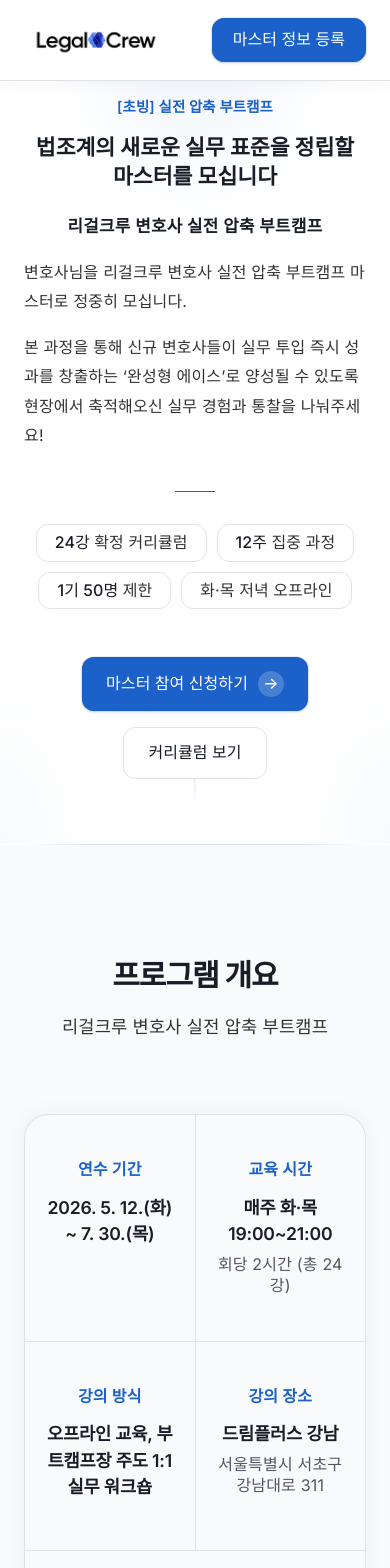
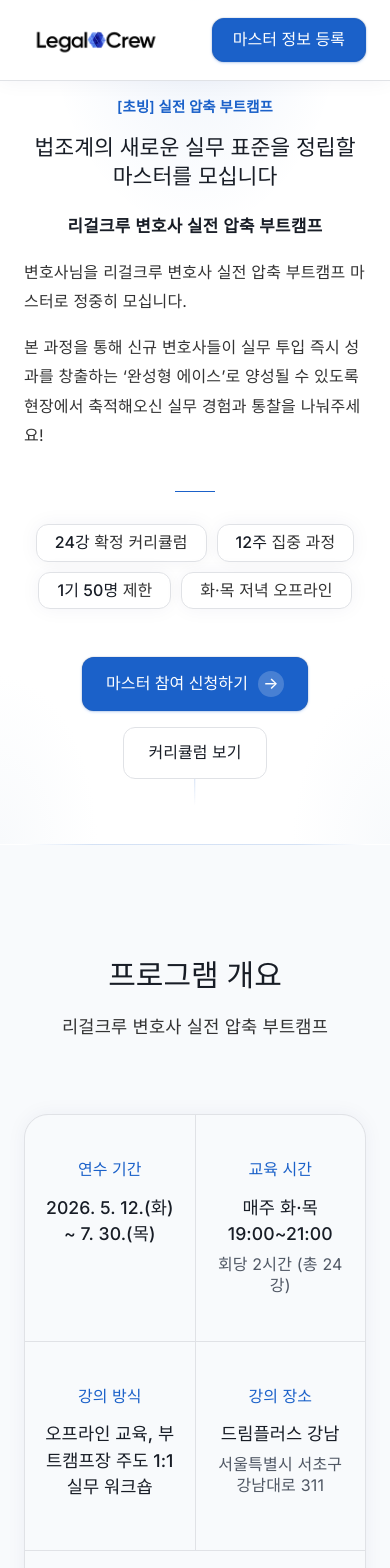
Before and after one commit to LegalEduc/EDUTeaser, a Next.js app: page / in a window 390 px wide. Shown: the top 1568 px of the page. Built offline with nearby package versions, Linux system fonts and the light colour scheme; no server answers.

Commit message:
모바일 최적화 검수

```diff
--- a/src/app/globals.css
+++ b/src/app/globals.css
@@ -13,6 +13,9 @@
   --theme_text-weak: rgba(4, 14, 32, 0.69);
   --theme_success-text: #006400;
   --theme_shadow-blue: rgba(45, 127, 249, 0.28);
+  --theme_button-text-spotlight: rgba(249, 252, 255, 0.97);
+  --theme_button-text-secondary-active: rgba(7, 12, 20, 0.82);
+  --theme_mid-blue: #254fad;
 
   --color-white: #ffffff;
   --color-cream: #ffffff;
@@ -38,7 +41,9 @@
 
   --color-muted: rgba(255, 255, 255, 0.45);
 
-  --font-sans: "Inter", "Noto Sans KR", -apple-system, BlinkMacSystemFont, "Segoe UI",
+  --font-sans: "Haas", "Haas Grot Text R Web", "Inter", "Noto Sans KR", -apple-system, BlinkMacSystemFont, "Segoe UI",
+    Roboto, sans-serif;
+  --font-display: "Haas Groot Disp", "Haas", "Inter", "Noto Sans KR", -apple-system, BlinkMacSystemFont, "Segoe UI",
     Roboto, sans-serif;
   --font-serif: "Noto Sans KR", serif;
   --font-logo: "Cormorant Garamond", serif;
@@ -67,8 +72,8 @@
   }
 
   .font-heading {
-    font-family: var(--font-sans);
-    letter-spacing: 0.02em;
+    font-family: var(--font-display);
+    letter-spacing: 0;
   }
 
   .font-pretendard {
@@ -85,6 +90,17 @@
 
   .shadow-airtable-soft {
     box-shadow: rgba(15, 48, 106, 0.05) 0 0 20px;
+  }
+
+  button {
+    border-radius: 12px;
+    letter-spacing: 0.08px;
+  }
+
+  input,
+  textarea,
+  select {
+    letter-spacing: 0.08px;
   }
 }
 
--- a/src/components/teaser/Curriculum.tsx
+++ b/src/components/teaser/Curriculum.tsx
@@ -47,7 +47,7 @@
             <span className="h-[5px] w-[5px] shrink-0 rounded-full bg-gold" />
             커리큘럼
           </span>
-          <h2 className="text-[clamp(32px,4.5vw,56px)] font-bold leading-[1.25] tracking-normal text-ink">
+          <h2 className="font-heading text-[clamp(32px,4.5vw,56px)] font-medium leading-[1.25] tracking-normal text-ink">
             24강
             <br />
             커리큘럼 · 강사진
--- a/src/components/teaser/Footer.tsx
+++ b/src/components/teaser/Footer.tsx
@@ -2,10 +2,10 @@
 
 export default function Footer() {
   return (
-    <footer className="bg-ink py-14 px-[clamp(24px,5vw,64px)]">
+    <footer className="bg-white py-14 px-[clamp(24px,5vw,64px)] border-t border-cream-dark">
       <div className="max-w-[1080px] mx-auto">
         {/* 상단: 로고 + 연락처 */}
-        <div className="flex flex-col md:flex-row items-start justify-between pb-10 border-b border-white/7 gap-10">
+        <div className="flex flex-col md:flex-row items-start justify-between pb-10 border-b border-cream-dark gap-10">
           <div>
             <a
               href="#"
@@ -19,7 +19,7 @@
                 style={{ backgroundColor: "transparent" }}
               />
             </a>
-            <p className="text-[1rem] text-white/30 font-light tracking-[0.5px] mt-2">
+            <p className="text-[1rem] text-slate-light font-light tracking-[0.18px] mt-2">
               리걸크루 변호사 실전 압축 부트캠프
             </p>
           </div>
@@ -27,9 +27,9 @@
             <p className="text-[1rem] font-medium tracking-[3px] uppercase text-gold mb-2.5">
               문의
             </p>
-            <p className="text-[1.05rem] font-medium text-white mb-1">강선민 기획이사</p>
-            <div className="text-[1rem] text-white/35 font-light leading-[1.7]">
-              <a href="mailto:contact@legalcrew.co.kr" className="text-white/35 no-underline hover:text-gold transition-colors">
+            <p className="text-[1.05rem] font-medium text-ink mb-1">강선민 기획이사</p>
+            <div className="text-[1rem] text-slate-light font-light leading-[1.7]">
+              <a href="mailto:contact@legalcrew.co.kr" className="text-slate-light no-underline hover:text-gold transition-colors">
                 contact@legalcrew.co.kr
               </a>
               <br />
@@ -40,7 +40,7 @@
 
         {/* 하단: 카피라이트 */}
         <div className="flex items-center justify-between pt-7 flex-wrap gap-4">
-          <p className="text-[1rem] text-white/20 font-light">
+          <p className="text-[1rem] text-slate-light font-light">
             &copy; 2026{" "}
             <a
               href="https://www.legalcrew.co.kr"
--- a/src/components/teaser/Hero.tsx
+++ b/src/components/teaser/Hero.tsx
@@ -33,7 +33,7 @@
         </p>
 
         <h1
-          className="text-[clamp(1.35rem,4.2vw,2.35rem)] font-bold text-ink leading-[1.35] tracking-normal mb-6"
+          className="font-heading text-[clamp(1.35rem,4.2vw,2.35rem)] font-medium text-ink leading-[1.35] tracking-normal mb-6"
           style={{ animation: "fadeUp 1s cubic-bezier(0.22,1,0.36,1) 0.5s both" }}
         >
           법조계의 새로운 실무 표준을 정립할
@@ -78,7 +78,7 @@
           ].map((chip, i) => (
             <span
               key={i}
-              className="text-[1rem] font-normal text-slate border border-cream-dark bg-white rounded-[12px] py-[7px] px-[18px] tracking-[0.08px] transition-all duration-300 hover:border-gold/35 hover:text-ink"
+              className="text-[1rem] font-normal text-slate border border-cream-dark bg-white rounded-[12px] py-[7px] px-[18px] tracking-[0.08px] transition-all duration-300 hover:border-gold/35 hover:text-ink shadow-airtable-soft"
             >
               {chip.strong && (
                 <strong className="text-ink font-medium">{chip.strong} </strong>
--- a/src/components/teaser/Overview.tsx
+++ b/src/components/teaser/Overview.tsx
@@ -39,7 +39,7 @@
     <section className="bg-cream-mid py-[clamp(100px,12vw,160px)]">
       <div className="max-w-[1080px] mx-auto px-[clamp(24px,5vw,64px)]">
         <div ref={headerRef} className="reveal text-center mb-[72px]">
-          <h2 className="text-[clamp(30px,4vw,48px)] font-bold text-ink leading-[1.25] tracking-[-0.035em] mt-3">
+          <h2 className="font-heading text-[clamp(30px,4vw,48px)] font-medium text-ink leading-[1.25] tracking-normal mt-3">
             프로그램 개요
           </h2>
           <p className="mt-4 text-[1.1rem] text-slate font-normal leading-[1.8] tracking-[0.18px]">
@@ -58,10 +58,10 @@
                 idx === 4 ? "col-span-2 md:col-span-1" : ""
               }`}
             >
-              <p className="text-[1rem] font-semibold tracking-[0.12px] uppercase text-gold mb-3.5">
+              <p className="text-[1rem] font-medium tracking-[0.12px] uppercase text-gold mb-3.5">
                 {item.label}
               </p>
-              <p className="text-[1.1rem] font-semibold text-ink leading-[1.5] mb-1.5 tracking-[-0.01em]">
+              <p className="text-[1.1rem] font-medium text-ink leading-[1.5] mb-1.5 tracking-[0.1px]">
                 {item.value}
               </p>
               {item.sub ? (
```
